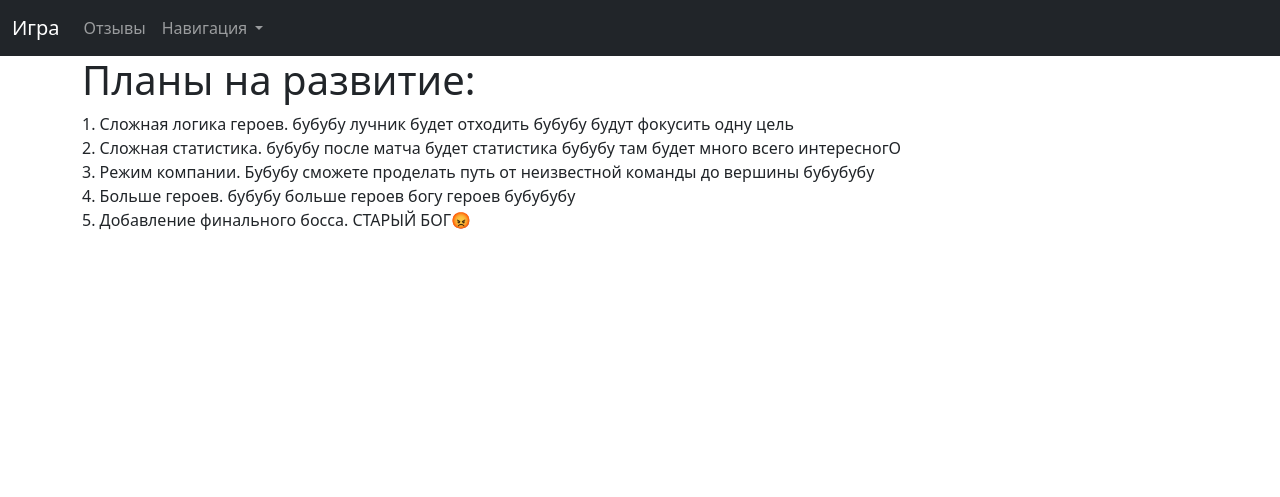
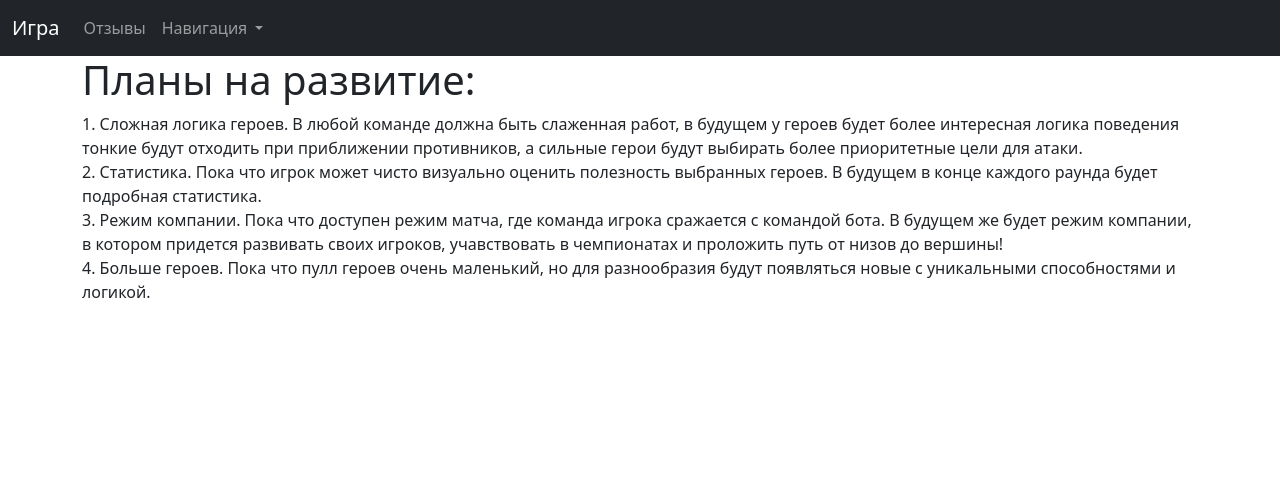
Before and after one commit to stanulpych/web-app, a Django app: page /roadmap/ in a window 1280 px wide. Shown: the top 497 px of the page. Run offline with Django 5.2, Linux system fonts and the light colour scheme; some libraries are stand-ins or nearby versions.

Commit message:
few chabges

```diff
--- a/templates/roadmap.html
+++ b/templates/roadmap.html
@@ -5,11 +5,14 @@
 {% block content %}
     <div class="container">
         <h1>Планы на развитие:</h1>
-        <p>1. Сложная логика героев. бубубу лучник будет отходить бубубу будут фокусить одну цель<br>
-            2. Сложная статистика. бубубу после матча будет статистика бубубу там будет много всего интересногО<br>
-            3. Режим компании. Бубубу сможете проделать путь от неизвестной команды до вершины бубубубу<br>
-            4. Больше героев. бубубу больше героев богу героев бубубубу<br>
-            5. Добавление финального босса. СТАРЫЙ БОГ😡</p>
+        <p>1. Сложная логика героев. В любой команде должна быть слаженная работ, в будущем у героев будет более интересная логика поведения
+            тонкие будут отходить при приближении противников, а сильные герои будут выбирать более приоритетные цели для атаки.<br>
+            2. Статистика. Пока что игрок может чисто визуально оценить полезность выбранных героев. В будущем в конце каждого раунда
+            будет подробная статистика.<br>
+            3. Режим компании. Пока что доступен режим матча, где команда игрока сражается с командой бота. В будущем же будет
+            режим компании, в котором придется развивать своих игроков, учавствовать в чемпионатах и проложить путь от низов до вершины!<br>
+            4. Больше героев. Пока что пулл героев очень маленький, но для разнообразия будут появляться новые с уникальными способностями и логикой.<br>
+        </p>
     </div>
 
 
```
